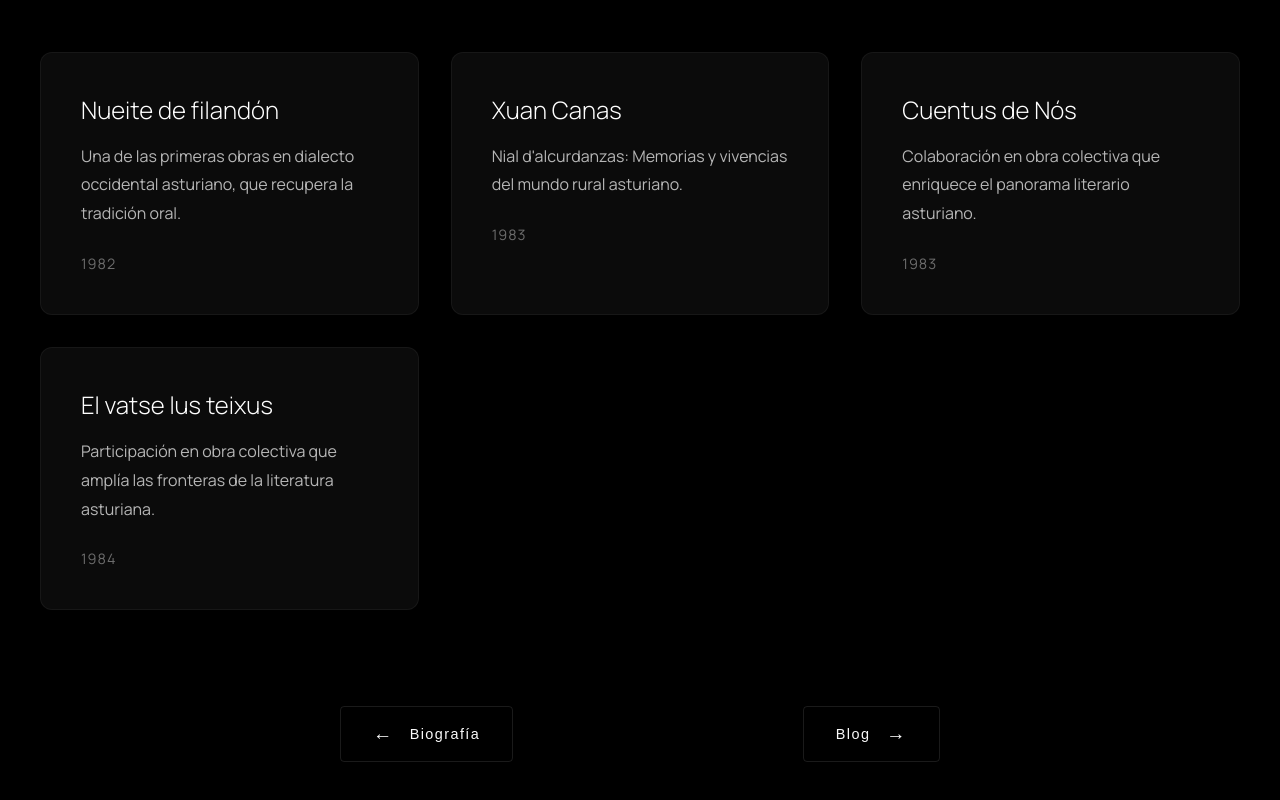
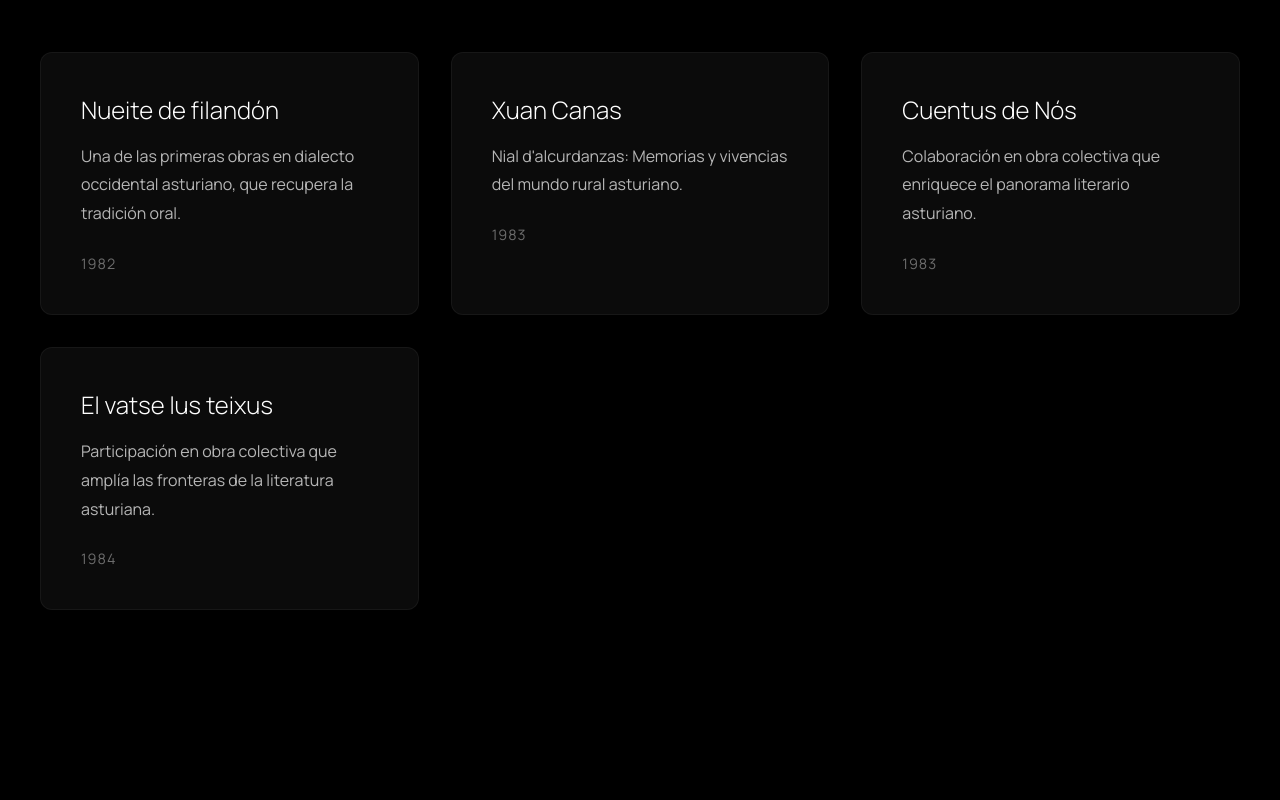
Before and after one commit to carlosrodmor/portfolio-chema, a Vue app: page /obras in a window 1280 px wide. Shown: the part 1020-1820 px from the top of the page. After the commit the page ends 1790 px from the top, so only its background shows below. Built offline with nearby package versions, Linux system fonts and the light colour scheme.

Commit message:
Remove NavigationButtons component from Biografia.vue and Obras.vue, streamlining the navigation structure in the application.

```diff
--- a/src/components/common/NavigationButtons.vue
+++ /dev/null
@@ -1,118 +0,0 @@
-<template>
-  <div class="nav-buttons fade-in">
-    <button v-if="prev" class="nav-btn prev" @click="navigate(prev)">
-      <span class="arrow">←</span>
-      {{ prevText }}
-    </button>
-    <button v-if="next" class="nav-btn next" @click="navigate(next)">
-      {{ nextText }}
-      <span class="arrow">→</span>
-    </button>
-  </div>
-</template>
-
-<script>
-import { useRouter } from 'vue-router'
-
-export default {
-  name: 'NavigationButtons',
-  props: {
-    prev: {
-      type: String,
-      default: ''
-    },
-    next: {
-      type: String,
-      default: ''
-    },
-    prevText: {
-      type: String,
-      default: 'Anterior'
-    },
-    nextText: {
-      type: String,
-      default: 'Siguiente'
-    }
-  },
-  setup() {
-    const router = useRouter()
-
-    const navigate = async (route) => {
-      await router.push(route)
-      window.scrollTo({
-        top: 0,
-        behavior: 'smooth'
-      })
-    }
-
-    return { navigate }
-  }
-}
-</script>
-
-<style scoped>
-.nav-buttons {
-  display: flex;
-  justify-content: space-between;
-  gap: 2rem;
-  margin: 6rem auto;
-  max-width: 600px;
-}
-
-.nav-btn {
-  background: transparent;
-  color: #fafafa;
-  border: 1px solid rgba(255, 255, 255, 0.1);
-  padding: 1rem 2rem;
-  font-size: 0.9rem;
-  letter-spacing: 0.1em;
-  cursor: pointer;
-  display: flex;
-  align-items: center;
-  gap: 1rem;
-  transition: all 0.4s cubic-bezier(0.4, 0, 0.2, 1);
-  border-radius: 4px;
-  backdrop-filter: blur(10px);
-}
-
-.nav-btn:hover {
-  background: rgba(255, 255, 255, 0.05);
-  transform: translateY(-2px);
-}
-
-.arrow {
-  font-size: 1.2rem;
-  transition: transform 0.4s ease;
-}
-
-.next:hover .arrow {
-  transform: translateX(5px);
-}
-
-.prev:hover .arrow {
-  transform: translateX(-5px);
-}
-
-.fade-in {
-  opacity: 0;
-  animation: fadeIn 1s ease-out forwards;
-}
-
-@keyframes fadeIn {
-  from {
-    opacity: 0;
-    transform: translateY(20px);
-  }
-  to {
-    opacity: 1;
-    transform: translateY(0);
-  }
-}
-
-@media (max-width: 768px) {
-  .nav-buttons {
-    flex-direction: column;
-    margin: 3rem auto;
-  }
-}
-</style>
--- a/src/views/Biografia.vue
+++ b/src/views/Biografia.vue
@@ -4,7 +4,6 @@
       <BioTimeline />
       <BioQuote />
       <BioText />
-      <NavigationButtons prev="/" next="/obras" prevText="Inicio" nextText="Obras" />
     </section>
   </div>
 </template>
@@ -13,15 +12,13 @@
 import BioTimeline from '@/components/biografia/BioTimeline.vue'
 import BioQuote from '@/components/biografia/BioQuote.vue'
 import BioText from '@/components/biografia/BioText.vue'
-import NavigationButtons from '@/components/common/NavigationButtons.vue'
 
 export default {
   name: 'BiografiaComponent',
   components: {
     BioTimeline,
     BioQuote,
-    BioText,
-    NavigationButtons
+    BioText
   }
 }
 </script>
--- a/src/views/Obras.vue
+++ b/src/views/Obras.vue
@@ -3,25 +3,17 @@
     <section class="obras-content">
       <ObraDestacada />
       <ObrasList />
-      <NavigationButtons
-        prev="/biografia"
-        next="/blog"
-        prevText="Biografía"
-        nextText="Blog"
-      />
     </section>
   </div>
 </template>
 
 <script>
-import NavigationButtons from '@/components/common/NavigationButtons.vue'
 import ObraDestacada from '@/components/obras/ObraDestacada.vue'
 import ObrasList from '@/components/obras/ObrasList.vue'
 
 export default {
   name: 'ObrasView',
   components: {
-    NavigationButtons,
     ObraDestacada,
     ObrasList
   }
```
